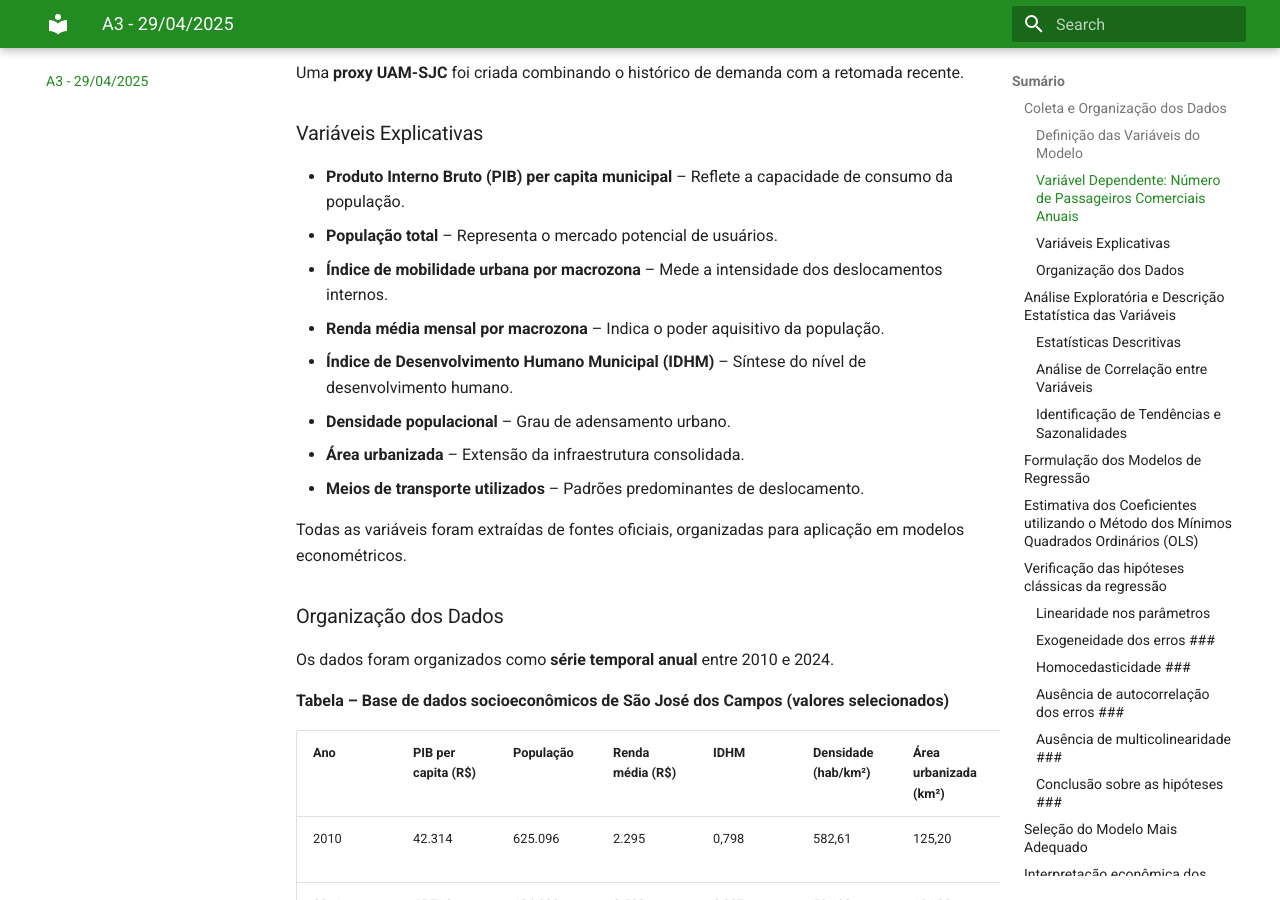
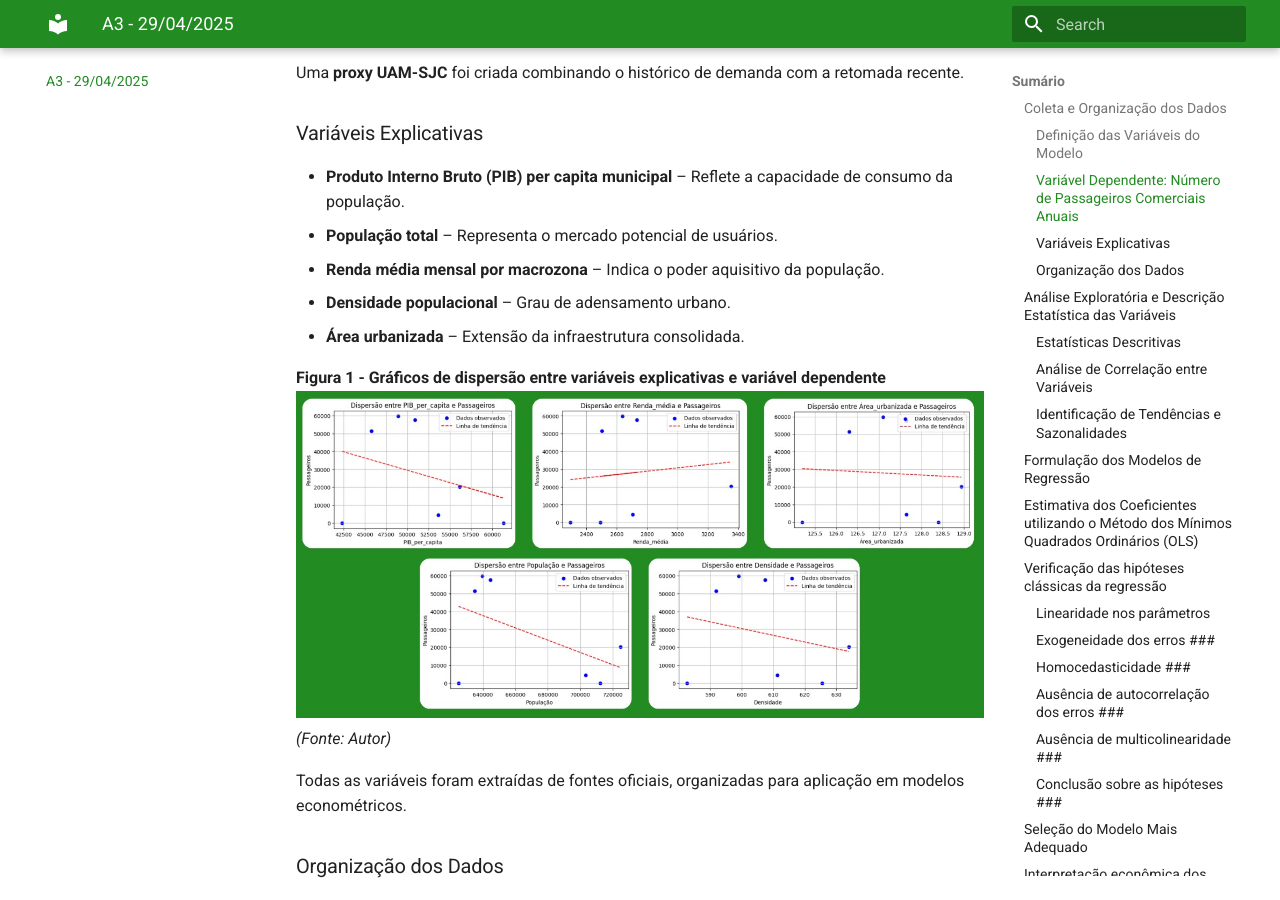
Before and after one commit to Lirucas/ProjetoTesteMkDocs, an MkDocs documentation site: the page built from docs/atv3.md, in a window 1280 px wide and 900 px high, scrolled down 1059 px. Built offline with MkDocs 1.6.1 and Material for MkDocs 9.7.7, drawn with Linux system fonts in a browser that asks for light colours; some of the changed text lies outside the part shown.

Commit message:
Atualização mkdocs

```diff
--- a/docs/atv3.md
+++ b/docs/atv3.md
@@ -28,12 +28,13 @@ Uma **proxy UAM-SJC** foi criada combinando o histórico de demanda com a retoma
 
 - **Produto Interno Bruto (PIB) per capita municipal** – Reflete a capacidade de consumo da população.
 - **População total** – Representa o mercado potencial de usuários.
-- **Índice de mobilidade urbana por macrozona** – Mede a intensidade dos deslocamentos internos.
 - **Renda média mensal por macrozona** – Indica o poder aquisitivo da população.
-- **Índice de Desenvolvimento Humano Municipal (IDHM)** – Síntese do nível de desenvolvimento humano.
 - **Densidade populacional** – Grau de adensamento urbano.
 - **Área urbanizada** – Extensão da infraestrutura consolidada.
-- **Meios de transporte utilizados** – Padrões predominantes de deslocamento.
+
+**Figura 1 - Gráficos de dispersão entre variáveis explicativas e variável dependente**
+![Figura 1 - Gráficos de dispersão entre variáveis explicativas e variável dependente](assets/A31.jpg)
+*(Fonte: Autor)*
 
 Todas as variáveis foram extraídas de fontes oficiais, organizadas para aplicação em modelos econométricos.
 
@@ -163,8 +164,11 @@ A interpretação dos coeficientes aponta que, mantendo as demais variáveis con
 
 Esses resultados confirmam que todos os coeficientes são estatisticamente significativos e possuem sinal consistente com as hipóteses econômicas levantadas para o estudo.
 
+**Figura 2 - Valores observados vs valores preditos pelo modelo**
+![Figura 2 - Valores observados vs valores preditos pelo modelo](assets/A32.jpg)
+*(Fonte: Autor)*
+
 ---
-
 
 ## Verificação das hipóteses clássicas da regressão ##
 
@@ -190,6 +194,10 @@ A validade dos estimadores obtidos por Mínimos Quadrados Ordinários (OLS) depe
 - A hipótese foi testada utilizando o teste de Breusch-Pagan.
 - O p-valor encontrado foi 0,7973, indicando que a hipótese de homocedasticidade não pode ser rejeitada.
 - Assim, conclui-se que os resíduos possuem variância constante.
+
+**Figura 3 - Resíduos vs valores preditos pelo modelo**
+![Figura 3 - Resíduos vs valores preditos pelo modelo](assets/A33.jpg)
+*(Fonte: Autor)*
 
 ### Ausência de autocorrelação dos erros ###
 
```
Also changed, not shown: other parts of docs/atv3.md (+1 -1 lines).
